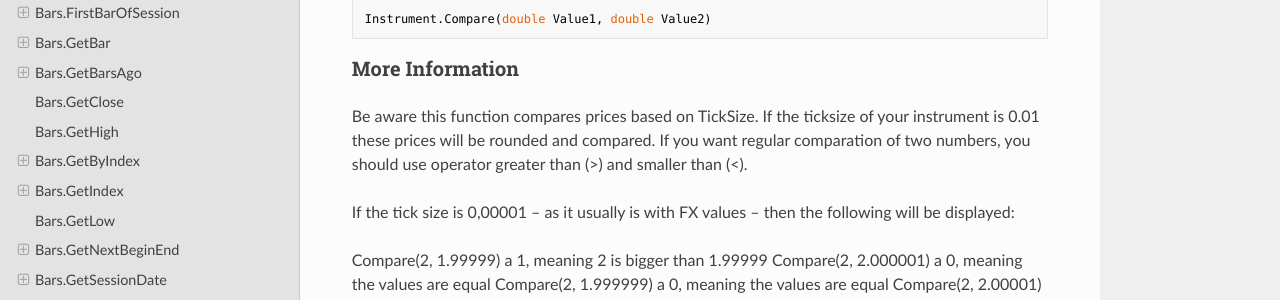
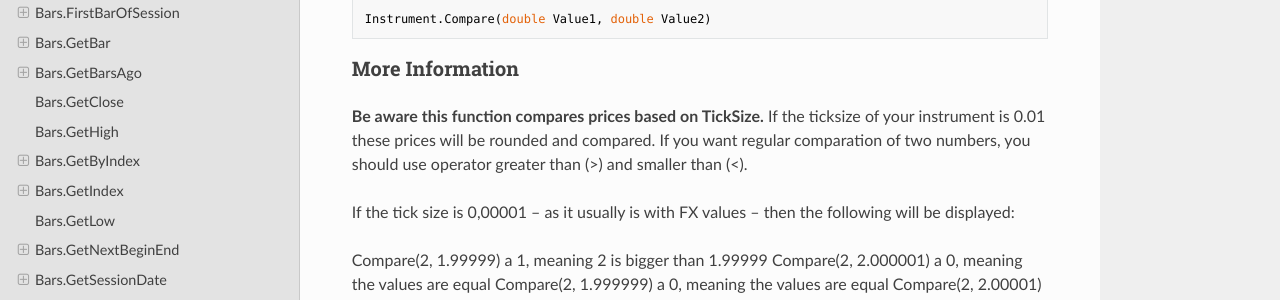
Before and after one commit to AgenaTrader/AgenaScript-documentation, an MkDocs documentation site: the page built from sources/handling_bars_and_instruments.md, in a window 1280 px wide and 900 px high, scrolled down 39296 px. Shown: the part 151-451 px from the top of the window. Built offline with MkDocs 1.6.1, drawn with Linux system fonts in a browser that asks for light colours; nearby versions of some CDN libraries; old or Windows-style settings are respelled for this version of MkDocs.

Commit message:
bold style for this important information

````diff
--- a/sources/handling_bars_and_instruments.md
+++ b/sources/handling_bars_and_instruments.md
@@ -1334,7 +1334,7 @@ Instrument.Compare(double Value1, double Value2)
 ```
 
 ### More Information
-Be aware this function compares prices based on TickSize. If the ticksize of your instrument is 0.01 these prices will be rounded and compared. If you want regular comparation of two numbers, you should use  operator greater than (>) and smaller than (<).
+**Be aware this function compares prices based on TickSize.** If the ticksize of your instrument is 0.01 these prices will be rounded and compared. If you want regular comparation of two numbers, you should use  operator greater than (>) and smaller than (<).
 
 If the tick size is 0,00001 – as it usually is with FX values – then the following will be displayed:
 
````
